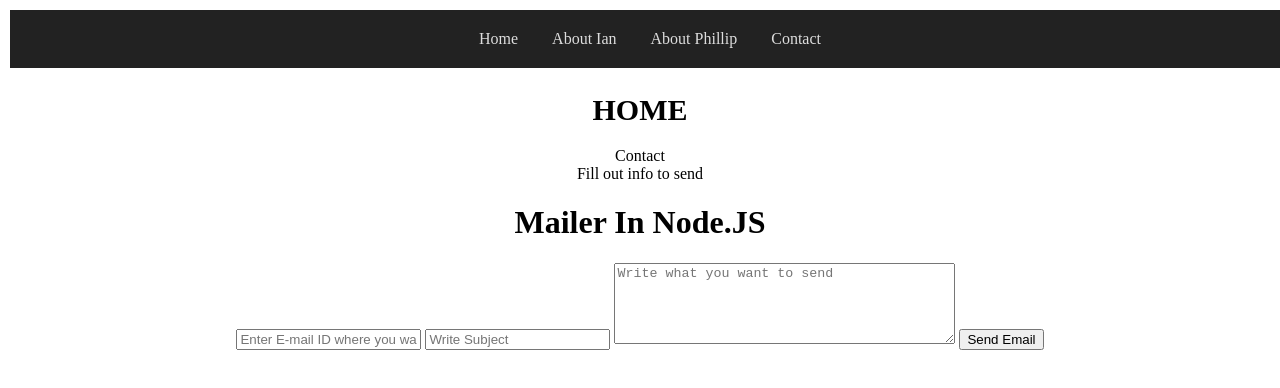
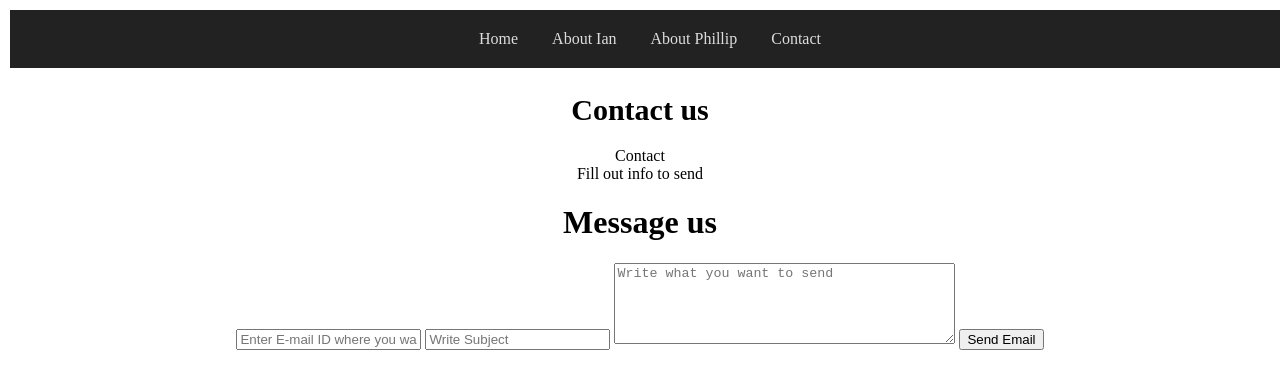
Before and after one commit to PhillipDiCarlo/web-programming-final, a website: page EmailStuff/pages/contact.html in a window 1280 px wide. Drawn offline with nearby package versions, Linux system fonts and the light colour scheme.

Commit message:
small fix for page
ahhhhh

```diff
--- a/EmailStuff/pages/contact.html
+++ b/EmailStuff/pages/contact.html
@@ -1,6 +1,6 @@
 <html>
 <head>
-<title>Node.JS Email application</title>
+<title>Contact us</title>
 <script src="//ajax.googleapis.com/ajax/libs/jquery/1.11.1/jquery.min.js"></script><script>// <![CDATA[
 $(document).ready(function(){
     var from,to,subject,text,textA,textB;
@@ -54,14 +54,14 @@ $(document).ready(function(){
   <div class="row" id="ief9z">
     <div class="cell" id="i7s5h">
       <div id="itk9n">
-        <b>HOME
+        <b>Contact us
         </b>
       </div>
       <div id="ipqb1">Contact
         <div>Fill out info to send
         </div>
         <div id="container">
-            <h1>Mailer In Node.JS</h1>
+            <h1>Message us</h1>
             <input id="to" type="text" placeholder="Enter E-mail ID where you want to send" />
             <input id="subject" type="text" placeholder="Write Subject" />
             <textarea id="content" cols="40" rows="5" placeholder="Write what you want to send"></textarea>
```
